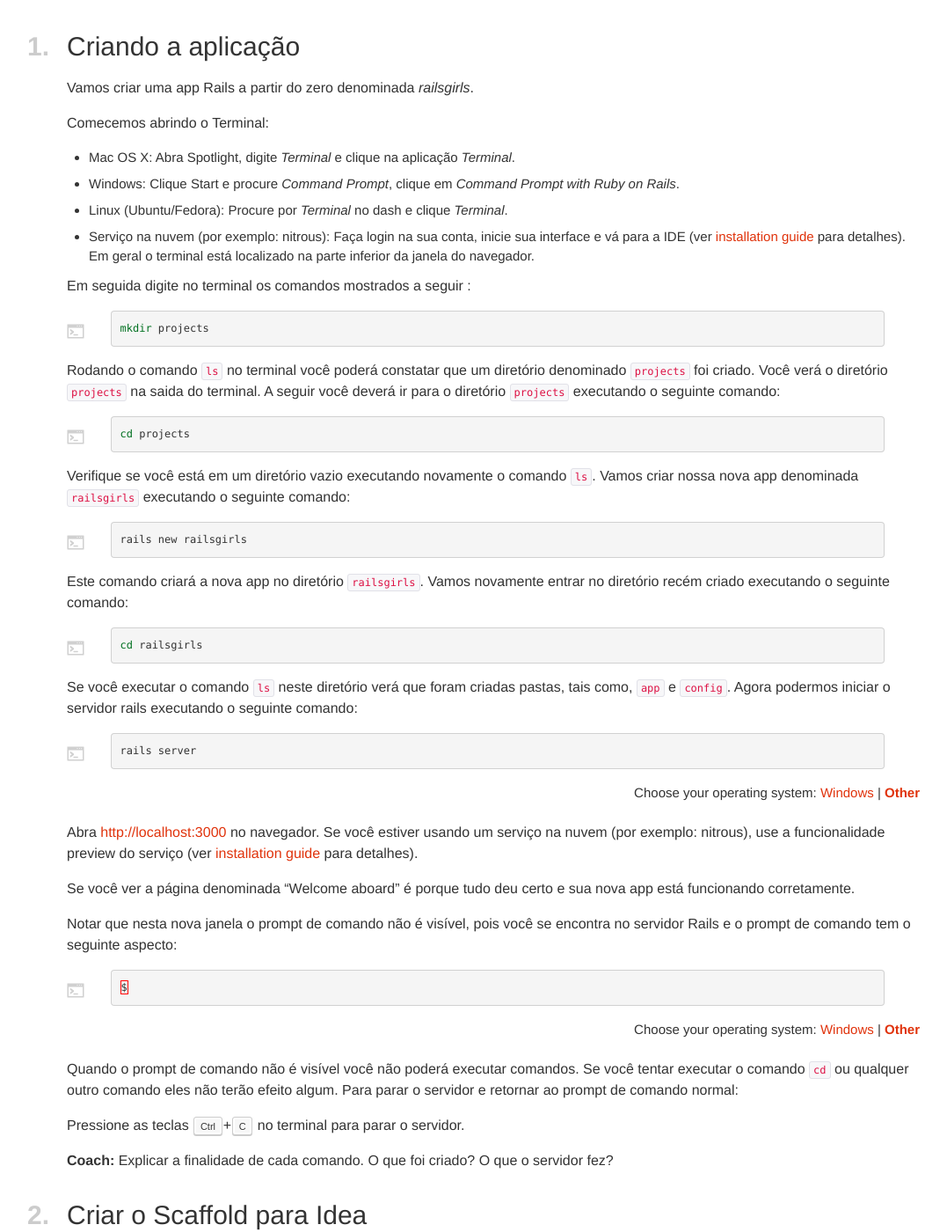
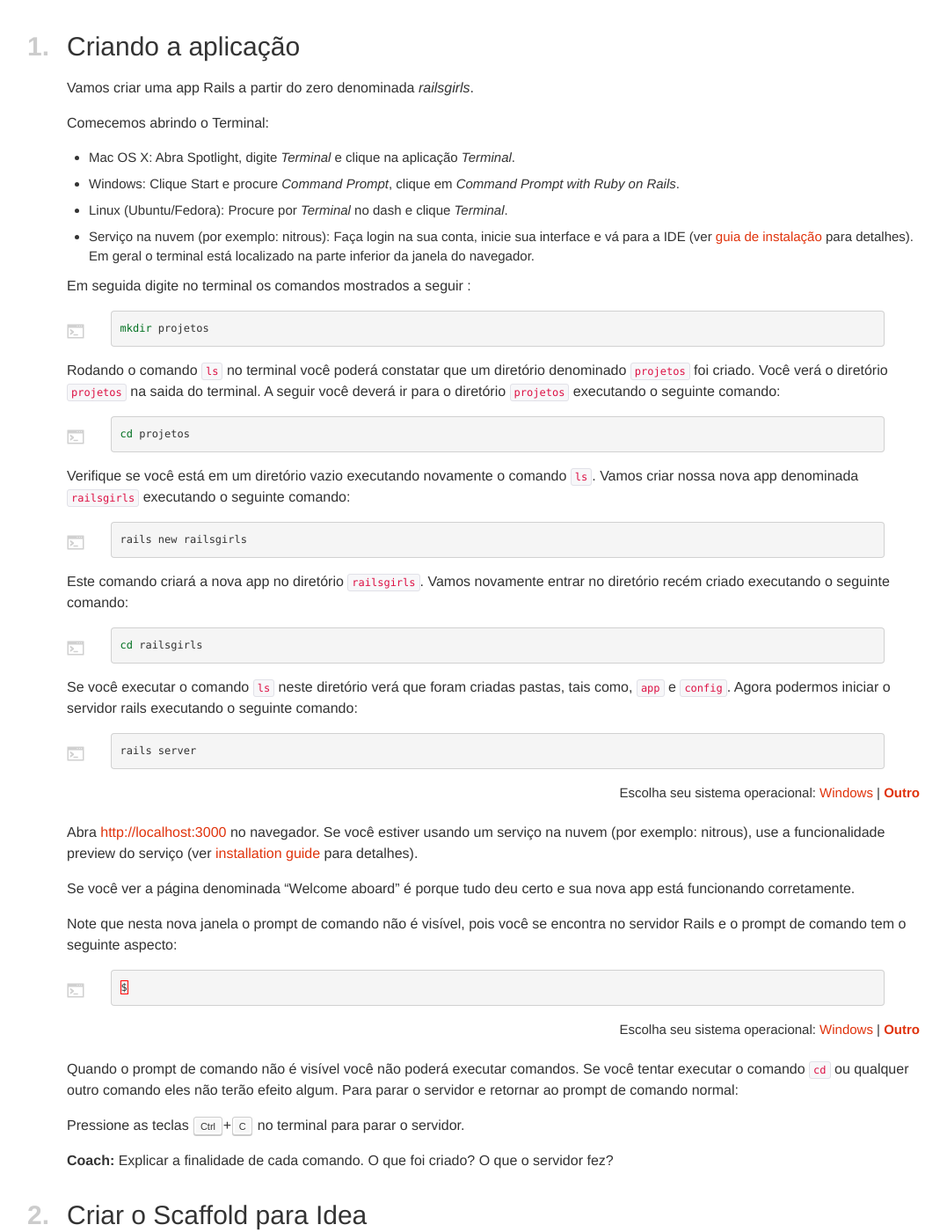
Before and after one commit to railsgirls/guides.railsgirls.com, a Jekyll site: the page built from _posts/2012-04-18-app.markdown, in a window 1280 px wide and 1400 px high, scrolled down 958 px. Shown: the whole window at 88% size, without its empty margins (9-1086 px from the left). Built offline with Jekyll 4.4.1, drawn with Linux system fonts in a browser that asks for light colours; nearby versions of some CDN libraries; some of the changed text lies outside the part shown.

Commit message:
Translation fixes
- Translate OsSwitcher()

```diff
--- a/_posts/2012-04-18-app.markdown
+++ b/_posts/2012-04-18-app.markdown
@@ -8,7 +8,7 @@ permalink: app
 
 *Criado por Vesa Vänskä, [@vesan](https://twitter.com/vesan)*
 
-**Você deverá ter Rails instalado. ** [** Consulte o guia de instalação se você ainda não instalou.**](/install).
+**Você deverá ter Rails instalado.** [**Consulte o guia de instalação se você ainda não instalou.**](/install)
 
 
 ## Conhecendo as ferramentas
@@ -46,22 +46,22 @@ Comecemos abrindo o Terminal:
 * Mac OS X: Abra Spotlight, digite *Terminal* e clique na aplicação *Terminal*.
 * Windows: Clique Start e procure *Command Prompt*, clique em *Command Prompt with Ruby on Rails*.
 * Linux (Ubuntu/Fedora): Procure por *Terminal* no dash e clique *Terminal*.
-* Serviço na nuvem (por exemplo: nitrous): Faça login na sua conta, inicie sua interface e vá para a IDE (ver [installation guide](/install#using-a-cloud-service) para detalhes). Em geral o terminal está localizado na parte inferior da janela do navegador.
+* Serviço na nuvem (por exemplo: nitrous): Faça login na sua conta, inicie sua interface e vá para a IDE (ver [guia de instalação](/install#using-a-cloud-service) para detalhes). Em geral o terminal está localizado na parte inferior da janela do navegador.
 
 Em seguida digite no terminal os comandos mostrados a seguir :
 
 <div class="os-specific">
   <div class="nix">
 {% highlight sh %}
-mkdir projects
+mkdir projetos
 {% endhighlight %}
 
     <div>
-<p>Rodando o comando  <code>ls</code> no terminal você poderá constatar que um diretório denominado  <code>projects</code> foi criado. Você verá o diretório <code>projects</code> na saida do terminal. A seguir você deverá ir para o diretório  <code>projects</code> executando o seguinte comando:</p>
+<p>Rodando o comando  <code>ls</code> no terminal você poderá constatar que um diretório denominado  <code>projetos</code> foi criado. Você verá o diretório <code>projetos</code> na saida do terminal. A seguir você deverá ir para o diretório  <code>projetos</code> executando o seguinte comando:</p>
     </div>
 
 {% highlight sh %}
-cd projects
+cd projetos
 {% endhighlight %}
 
     <div>
@@ -132,7 +132,7 @@ Abra <http://localhost:3000> no navegador. Se você estiver usando um serviço n
 
 Se você ver a página denominada  "Welcome aboard" é porque tudo deu certo e sua nova app está funcionando corretamente.
 
-Notar que nesta nova janela o prompt de comando não é visível, pois você se encontra no servidor Rails e o prompt de comando tem o seguinte aspecto:
+Note que nesta nova janela o prompt de comando não é visível, pois você se encontra no servidor Rails e o prompt de comando tem o seguinte aspecto:
 
 <div class="os-specific">
   <div class="nix">
@@ -172,7 +172,7 @@ rake db:migrate
 rails server
 {% endhighlight %}
 
-Abra <http://localhost:3000/ideas> no navegador. Para serviços na nuvem (por exemplo: nitrous) acrescente '/ideas' na url do preview (ver [installation guide](/install#using-a-cloud-service)).
+Abra <http://localhost:3000/ideas> no navegador. Para serviços na nuvem (por exemplo: nitrous) acrescente '/ideas' na url do preview (ver [guia de instalação](/install#using-a-cloud-service)).
 
 Click around and test what you got by running these few command-line commands. (**precisa ser traduzido**)
 
@@ -191,8 +191,8 @@ Abra `app/views/layouts/application.html.erb` no seu editor de texto e acima da
 acrescente o seguinte:
 
 {% highlight erb %}
-<link rel="stylesheet" href="//maxcdn.bootstrapcdn.com/bootstrap/3.0.3/css/bootstrap.css">
-<link rel="stylesheet" href="//maxcdn.bootstrapcdn.com/bootstrap/3.0.3/css/bootstrap-theme.css">
+<link rel="stylesheet" href="http://maxcdn.bootstrapcdn.com/bootstrap/3.0.3/css/bootstrap.css">
+<link rel="stylesheet" href="http://maxcdn.bootstrapcdn.com/bootstrap/3.0.3/css/bootstrap-theme.css">
 {% endhighlight %}
 
 agora substitua
@@ -274,7 +274,7 @@ acrescente o seguinte:
 gem 'carrierwave'
 {% endhighlight %}
 
-**Coach:**Explique o que são bibliotecas e qual a sua utilidade. Fale um pouco sobre softwares de código aberto.
+**Coach:** Explique o que são bibliotecas e qual a sua utilidade. Fale um pouco sobre softwares de código aberto.
 
 Pressione as teclas <kbd>Ctrl</kbd>+<kbd>C</kbd> no terminal para parar o servidor.
 
@@ -385,7 +385,7 @@ get "pages/info"
 
 Abra  `app/views/pages/info.html.erb` e acrescente informações sobre você na marcação HTML. Para visualizar a nova página de informações sobre o autor digite <http://localhost:3000/pages/info> na barra de endereços do navegador ou se você usa um serviço na nuvem acrescente '/pages/info' na URL do preview.
 
-## *6+.*O que vem a seguir?
+## *6.*O que vem a seguir?
 
 * Incrementando o design com HTML &amp; CSS
 * Adicionando sistema de avaliação
--- a/_posts/2012-04-30-commenting.markdown
+++ b/_posts/2012-04-30-commenting.markdown
@@ -24,6 +24,7 @@ rake db:migrate
 ## *2.*Adicione relacionamentos aos modelos
 
 Você precisa assegurar que Rails seja capaz de identificar a conexão entre objetos (ideas e comentários). De vez que uma idea pode ter vários comentários precisamos assegurar que o modelo ideas sabe disso. Abra app/models/idea.rb e logo após a linha:
+{% highlight ruby %}
 class Idea &lt; ActiveRecord::Base
 {% endhighlight %}
 acrescente o seguinte:
--- a/js/guides.js
+++ b/js/guides.js
@@ -33,7 +33,7 @@ function addIcons() {
 }
 
 function initializeOsSwitchers() {
-  $(".os-specific").append("<span class='picker'>Choose your operating system: <a href='#' class='win-link'>Windows</a> | <a href='#' class='nix-link'>Other</a></span>").find(".win-link").click(function(event) {
+  $(".os-specific").append("<span class='picker'>Escolha seu sistema operacional: <a href='#' class='win-link'>Windows</a> | <a href='#' class='nix-link'>Outro</a></span>").find(".win-link").click(function(event) {
     event.preventDefault();
     saveOs("win");
 
```
Also changed, not shown: other parts of _posts/2012-04-18-app.markdown (+1 -1 lines), _posts/2013-04-14-github.md (+2 -2 lines).
